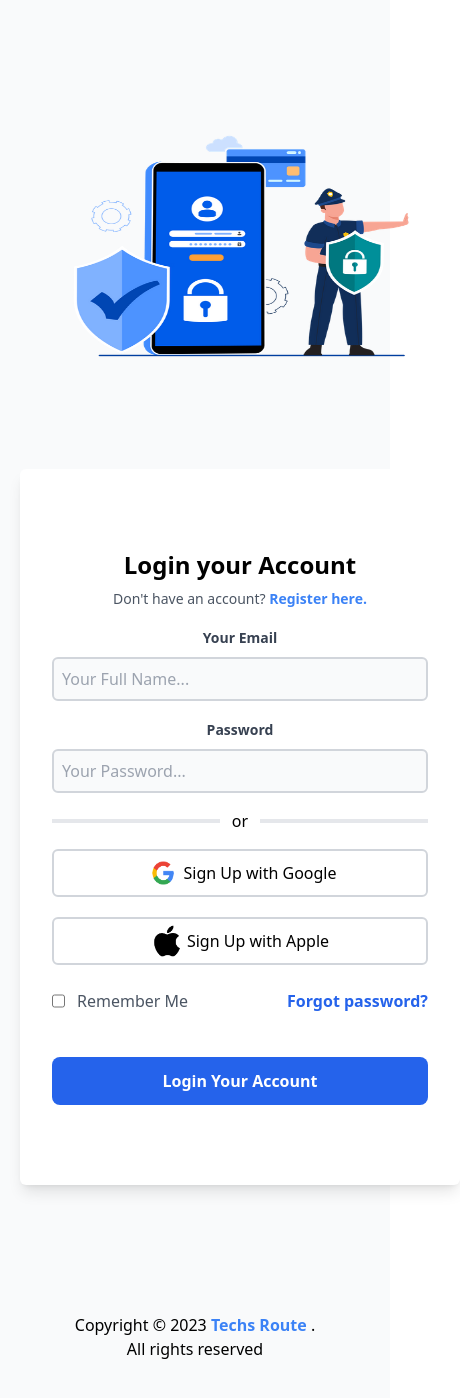
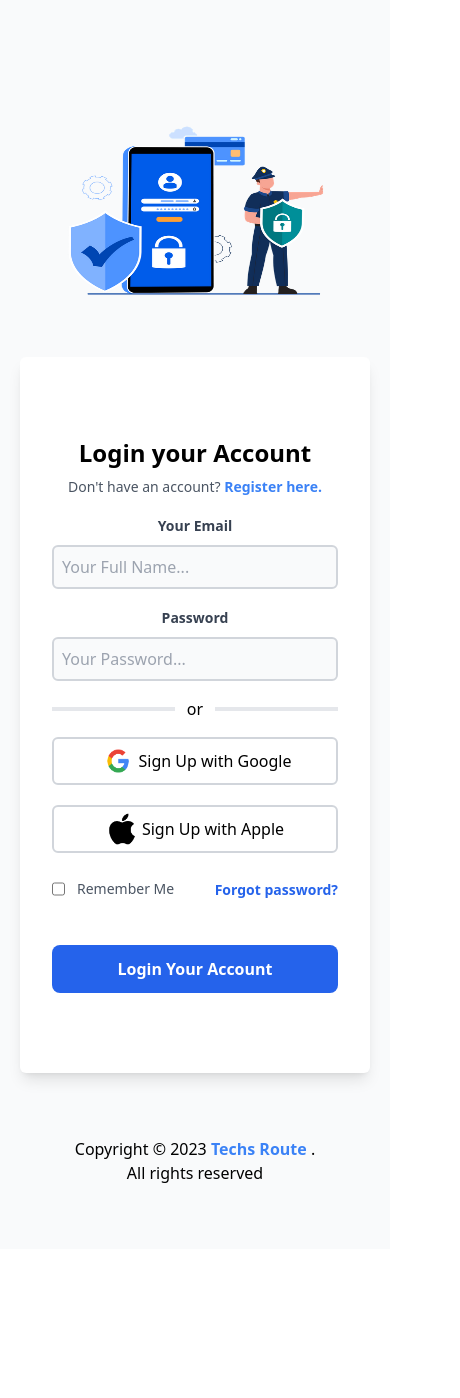
Before and after one commit to SaymanRabbi/text-to-speech, a React (Create React App) app: page /login in a window 390 px wide. Shown: the top 1398 px of the page, 460 px wide, since content can reach past the window. After the commit the page ends 1249 px from the top, so only its background shows below. Built offline with nearby package versions, Linux system fonts and the light colour scheme.

Commit message:
with resposive

```diff
--- a/src/Pages/Login/Login.jsx
+++ b/src/Pages/Login/Login.jsx
@@ -7,9 +7,9 @@ import CopyRight from '../AudioResult/CopyRight';
 import { Link } from 'react-router-dom';
 const Login = () => {
     return (
-       <section className=' bg-[#F9FAFB]'>
-        <div className=' grid grid-cols-12 md:py-24 py-16 md:px-28 px-5 gap-10'>
-          <div className=' lg:col-span-6 col-span-12 px-8 py-20 shadow-lg rounded-md bg-white lg:order-1 order-2'>
+       <section className=' bg-[#F9FAFB] w-full'>
+        <div className=' grid grid-cols-12 md:pt-24 md:pb-8 pt-16 md:px-28 px-5 lg:gap-10'>
+          <div className=' lg:col-span-6 col-span-12 px-8 py-20 shadow-lg rounded-md bg-white lg:order-1 order-2 w-full'>
             <h2 className=' font-bold text-2xl mb-2'>
             Login your Account
             </h2>
@@ -46,17 +46,17 @@ const Login = () => {
             <div className='mt-5 flex gap-3 text-gray-600 items-center justify-between'>
                <div className='flex gap-3 text-gray-600 items-center'>
                <input type="checkbox" className='h-8 p-2'/>
-               <p>Remember Me</p>
+               <p className='text-sm lg:text-base'>Remember Me</p>
                </div>
                <div>
-                 <Link to={'/forgotpass'} className='text-blue-600 font-bold'>Forgot password?</Link>
+                 <Link to={'/forgotpass'} className='text-blue-600 font-bold text-sm lg:text-base'>Forgot password?</Link>
                </div>
             </div>
             <div className='mt-10 h-12 rounded-lg bg-blue-600 text-white font-bold hover:bg-blue-700 cursor-pointer flex items-center justify-center'>
                  Login Your Account
             </div>
           </div>
-          <div className=' lg:col-span-6 col-span-12 flex justify-center items-center lg:order-2 order-1 p-8'>
+          <div className=' lg:col-span-6 col-span-12 flex justify-center items-center lg:order-2 order-1 p-8 w-full'>
               <img src={login} className='w-full bg-cover h-[80%]'/>
           </div>
         </div>
--- a/src/Pages/Register/Register.jsx
+++ b/src/Pages/Register/Register.jsx
@@ -9,9 +9,9 @@ import { useState } from 'react';
 const Register = () => {
     const [checked, setChecked] = useState(true)
     return (
-        <section className=' bg-[#F9FAFB]'>
-        <div className=' grid grid-cols-12 md:py-24 py-16 md:px-28 px-5 gap-10'>
-          <div className=' lg:col-span-6 col-span-12 p-6 shadow-lg rounded-md bg-white lg:order-1 order-2'>
+        <section className=' bg-[#F9FAFB] w-full'>
+        <div className=' grid grid-cols-12 md:pt-24 md:pb-8 md:px-28 px-5 lg:gap-10'>
+          <div className=' lg:col-span-6 col-span-12 p-6 shadow-lg rounded-md bg-white lg:order-1 order-2 w-full'>
             <h2 className=' font-bold text-2xl mb-2'>
             Create your Account
             </h2>
@@ -19,7 +19,7 @@ const Register = () => {
             Start your website in seconds. Already have an account? <Link to='/login' className='font-bold text-blue-500 '>Login here.</Link>
             </p>
             <form>
-                <div className='mt-4 grid grid-cols-2 gap-8'>
+                <div className='mt-4 grid lg:grid-cols-2 grid-cols-1 lg:gap-8'>
                     <div>
                     <label className='text-sm font-bold text-gray-700'>Your Full Name</label>
                     <input type="text" className=' w-full border-2 border-gray-300 rounded-md p-2 mt-2 outline-none  focus:border-blue-500 bg-[#F9FAFB]' placeholder='Your Full Name...'/>
@@ -29,7 +29,7 @@ const Register = () => {
                     <input type="email" className=' w-full border-2 border-gray-300 rounded-md p-2 mt-2 outline-none  focus:border-blue-500 bg-[#F9FAFB]' placeholder='Your Email...'/>
                     </div>
                 </div>
-                <div className='mt-4 grid grid-cols-2 gap-8'>
+                <div className='mt-4 grid lg:grid-cols-2 grid-cols-1 lg:gap-8'>
                     <div>
                     <label className='text-sm font-bold text-gray-700'>Country</label>
 
@@ -68,7 +68,7 @@ const Register = () => {
                  Create An Account
             </button>
           </div>
-          <div className=' lg:col-span-6 col-span-12 flex justify-center items-center lg:order-2 order-1 p-8'>
+          <div className=' lg:col-span-6 col-span-12 flex justify-center items-center lg:order-2 order-1 p-8 w-full'>
               <img src={login} className='w-full bg-cover h-full'/>
           </div>
         </div>
```
